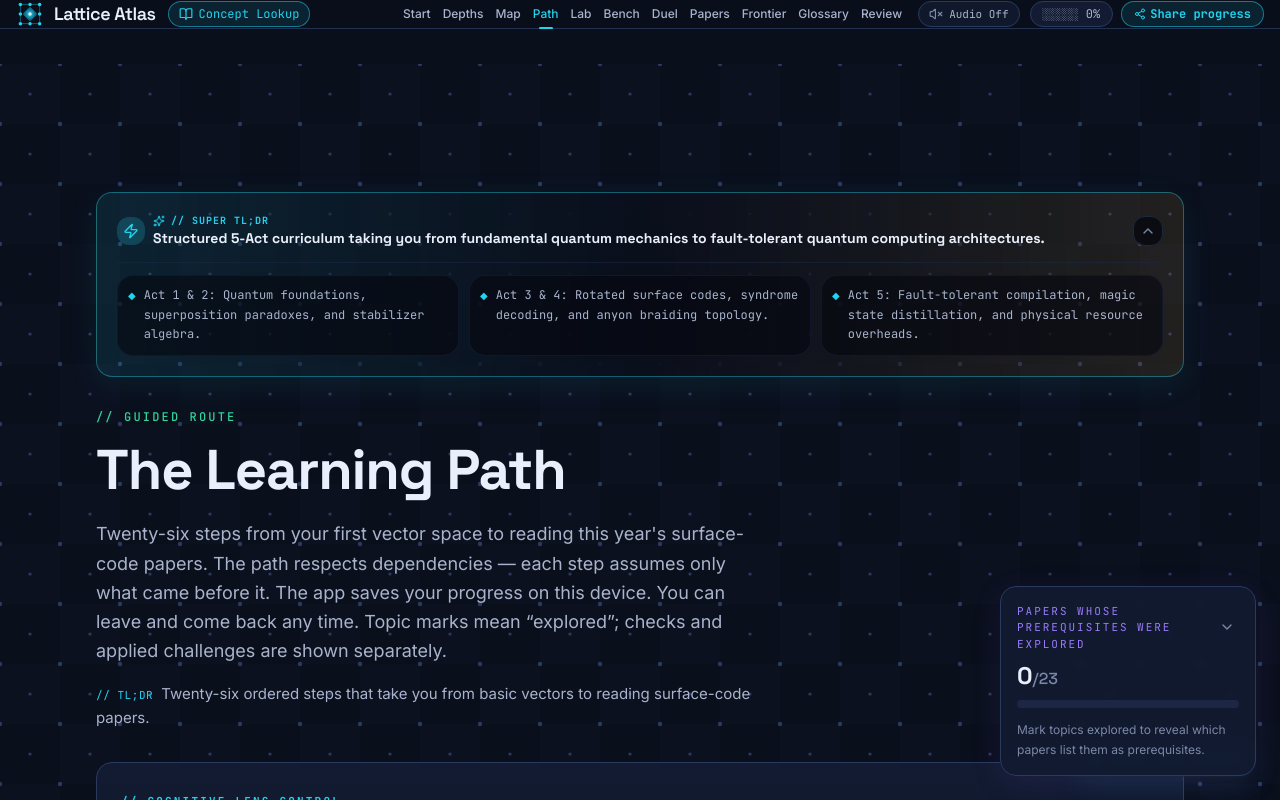
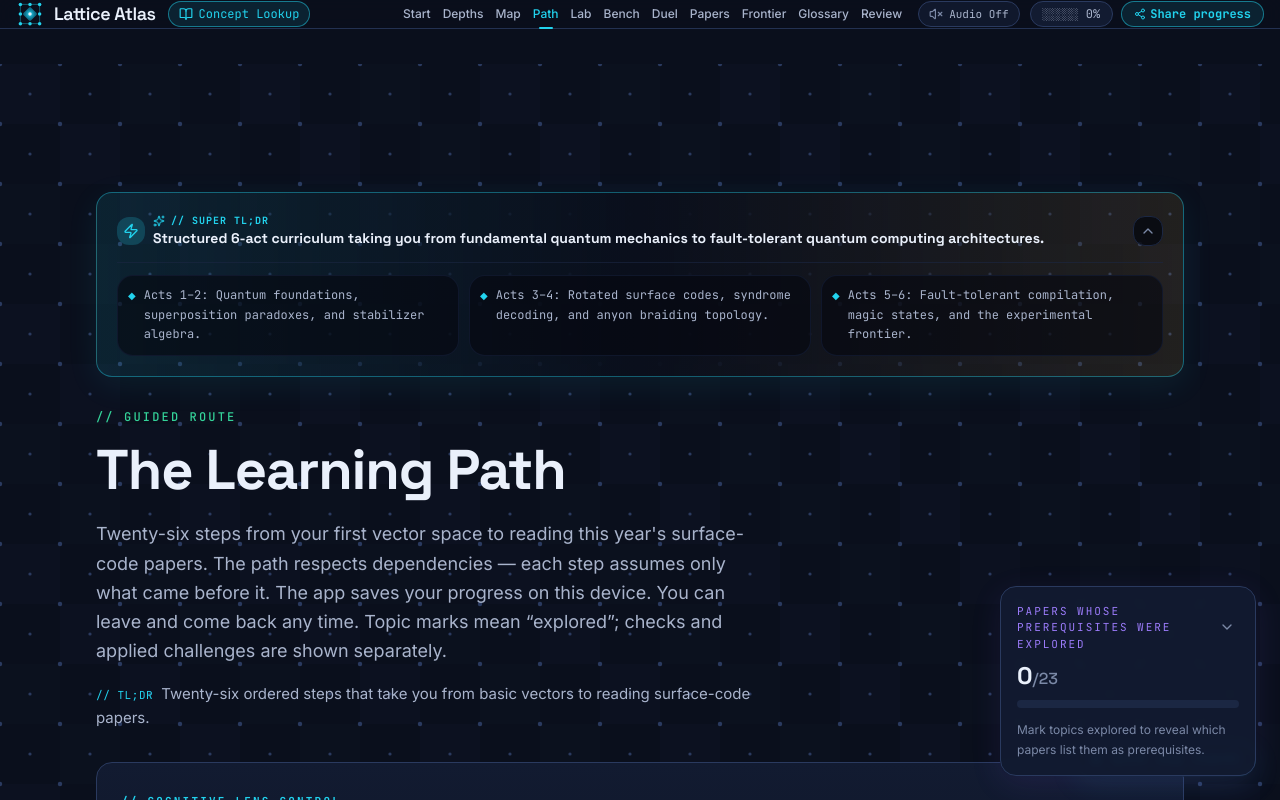
Before and after one commit to galic1987/lattice-atlas, a React (Vite) app in the folder app/: page /path in a window 1280 px wide. Shown: the top 800 px of the page. Built offline with nearby package versions, Linux system fonts and the light colour scheme.

Commit message:
fix: review-sweep findings — scroll race, tab desync, stale act copy, bb-18 distance proof (#127)

```diff
--- a/app/src/components/ErrorCodeExplorer.tsx
+++ b/app/src/components/ErrorCodeExplorer.tsx
@@ -521,7 +521,7 @@ function QuantumLab({
 /* ---------------- the explorer ---------------- */
 
 export default function ErrorCodeExplorer() {
-  const { recordEvidence } = useProgress();
+  const { recordEvidence, evidenceFor } = useProgress();
   const [labsDone, setLabsDone] = useState<ReadonlySet<string>>(new Set());
   const recordedRef = useRef(false);
 
@@ -540,6 +540,10 @@ export default function ErrorCodeExplorer() {
   const taskComplete = labsDone.size >= QUANTUM_CODES.length;
   useEffect(() => {
     if (!taskComplete || recordedRef.current) return;
+    if (evidenceFor('lab-task').some((e) => e.taskId === 'correct-single-pauli' && e.completed)) {
+      recordedRef.current = true; // already on the record from a previous run
+      return;
+    }
     recordedRef.current = true;
     recordEvidence({
       kind: 'lab-task',
@@ -548,7 +552,7 @@ export default function ErrorCodeExplorer() {
       taskId: 'correct-single-pauli',
       completed: true,
     });
-  }, [taskComplete, recordEvidence]);
+  }, [taskComplete, recordEvidence, evidenceFor]);
 
   return (
     <div className="rounded-2xl border border-plaquette/40 bg-ink-900 p-6 shadow-glow-cyan">
--- a/app/src/components/LabWorkbenchHub.tsx
+++ b/app/src/components/LabWorkbenchHub.tsx
@@ -293,13 +293,20 @@ export default function LabWorkbenchHub() {
   const [searchParams, setSearchParams] = useSearchParams();
   const hubRef = useRef<HTMLDivElement>(null);
   const workspaceRef = useRef<HTMLDivElement>(null);
+  const selfInflictedParam = useRef(false);
   const tabParam = searchParams.get('tab');
   const validTabParam = tabParam && WORKBENCH_TOOLS.some((w) => w.id === tabParam) ? (tabParam as ToolTab) : null;
   const [selectedTab, setSelectedTab] = useState<ToolTab>('surface-3d');
   const activeTab = validTabParam ?? selectedTab;
 
-  // Deep-link (?tab=…) from the command palette or URL: scroll into view
+  // Deep-link (?tab=…) from the command palette or URL: scroll into view.
+  // Skipped when the param change came from switchTab itself — otherwise this
+  // scroll back up to the hub defeats the scroll down to the workspace.
   useEffect(() => {
+    if (selfInflictedParam.current) {
+      selfInflictedParam.current = false;
+      return;
+    }
     if (validTabParam) {
       hubRef.current?.scrollIntoView({ behavior: 'smooth', block: 'start' });
     }
@@ -315,6 +322,13 @@ export default function LabWorkbenchHub() {
     [defaultLattice, defaultErrors]
   );
 
+  // Bare /lab (no param — e.g. after Back): keep URL and workspace in sync
+  // by writing the active tab back into the URL without adding history.
+  useEffect(() => {
+    if (!tabParam) setSearchParams({ tab: activeTab }, { replace: true });
+    // eslint-disable-next-line react-hooks/exhaustive-deps -- only when the param disappears
+  }, [tabParam]);
+
   const filteredTools =
     activeCategory === 'All'
       ? WORKBENCH_TOOLS
@@ -322,7 +336,10 @@ export default function LabWorkbenchHub() {
 
   const switchTab = (tab: ToolTab) => {
     sound.playDecoderLock();
+    selfInflictedParam.current = true;
     setSelectedTab(tab);
+    // The active tab's card must stay visible: reset the category filter to 'All'
+    setActiveCategory('All');
     // URL is the source of truth for the active tool (Back/refresh/copy-link keep it)
     setSearchParams({ tab }, { replace: false });
     // Mobile flow: bring the workspace into view and move focus to it
--- a/app/src/components/QldpcTannerGraphVisualizer.tsx
+++ b/app/src/components/QldpcTannerGraphVisualizer.tsx
@@ -409,7 +409,7 @@ export default function QldpcTannerGraphVisualizer() {
               </div>
 
               <div className="rounded-lg bg-ink-900 p-3 border border-ink-700 opacity-80">
-                <div className="text-[11px] text-text-low">Equivalent 2D Surface Code Overhead:</div>
+                <div className="text-[11px] text-text-low">Equivalent 2D Surface Code Overhead (k·2d² distance-matched; bb-18 uses t-matched rotated patches):</div>
                 <div className="mt-1 text-base font-bold text-rose-400">
                   {preset.surfaceEquivQubits} Physical Qubits
                 </div>
--- a/app/src/components/SuperTLDR.tsx
+++ b/app/src/components/SuperTLDR.tsx
@@ -3,7 +3,7 @@ import { useLocation } from 'react-router-dom';
 import { motion, AnimatePresence } from 'framer-motion';
 import { Zap, ChevronDown, Sparkles } from 'lucide-react';
 import { sound } from '@/lib/sound';
-import { papers } from '@/data';
+import { papers, topics } from '@/data';
 
 const PAGE_TLDR: Record<string, { summary: string; takeaways: string[] }> = {
   '/': {
@@ -27,15 +27,15 @@ const PAGE_TLDR: Record<string, { summary: string; takeaways: string[] }> = {
     takeaways: [
       'Explore prerequisite paths connecting classical error correction to fault-tolerant algorithms.',
       'Toggle between Physical Metaphor (Intuition) and Rigorous Math (Formalism) cognitive lenses.',
-      'Track your mastery progress across all 26 core topological concepts.',
+      `Track your mastery progress across all ${topics.length} core topological concepts.`,
     ],
   },
   '/path': {
-    summary: 'Structured 5-Act curriculum taking you from fundamental quantum mechanics to fault-tolerant architectures.',
+    summary: 'Structured 6-act curriculum taking you from fundamental quantum mechanics to fault-tolerant architectures.',
     takeaways: [
-      'Act 1 & 2: Quantum foundations, superposition paradoxes, and stabilizer algebra.',
-      'Act 3 & 4: Rotated surface codes, syndrome decoding, and anyon braiding topology.',
-      'Act 5: Fault-tolerant compilation, magic state distillation, and physical resource overheads.',
+      'Acts 1–2: Quantum foundations, superposition paradoxes, and stabilizer algebra.',
+      'Acts 3–4: Rotated surface codes, syndrome decoding, and anyon braiding topology.',
+      'Acts 5–6: Fault-tolerant compilation, magic states, and the experimental frontier.',
     ],
   },
   '/altitudes': {
@@ -63,7 +63,7 @@ const PAGE_TLDR: Record<string, { summary: string; takeaways: string[] }> = {
     ],
   },
   '/papers': {
-    summary: `Annotated bibliography of ${papers.length} key quantum error correction papers with PDF-verified reading prompts.`,
+    summary: `Annotated bibliography of ${papers.length} key quantum error correction papers with reading prompts; selected papers carry PDF-verified notes.`,
     takeaways: [
       'Chronological timeline from Bravyi–Kitaev 1998 to Willow 2024 and 2026 scheduling research.',
       'Each paper includes key contributions and why it matters; selected papers carry PDF-verified technical notes.',
--- a/app/src/pages/LearningPath.tsx
+++ b/app/src/pages/LearningPath.tsx
@@ -940,11 +940,11 @@ export default function LearningPath() {
       {/* Section 1 — header + progress hero */}
       <section className="mx-auto max-w-6xl px-6 pt-32 pb-12 md:px-8">
         <SuperTLDR
-          summary="Structured 5-Act curriculum taking you from fundamental quantum mechanics to fault-tolerant quantum computing architectures."
+          summary="Structured 6-act curriculum taking you from fundamental quantum mechanics to fault-tolerant quantum computing architectures."
           takeaways={[
-            'Act 1 & 2: Quantum foundations, superposition paradoxes, and stabilizer algebra.',
-            'Act 3 & 4: Rotated surface codes, syndrome decoding, and anyon braiding topology.',
-            'Act 5: Fault-tolerant compilation, magic state distillation, and physical resource overheads.',
+            'Acts 1–2: Quantum foundations, superposition paradoxes, and stabilizer algebra.',
+            'Acts 3–4: Rotated surface codes, syndrome decoding, and anyon braiding topology.',
+            'Acts 5–6: Fault-tolerant compilation, magic states, and the experimental frontier.',
           ]}
         />
         <p className="eyebrow !text-stabilizer">// GUIDED ROUTE</p>
--- a/app/src/pages/Papers.tsx
+++ b/app/src/pages/Papers.tsx
@@ -720,7 +720,7 @@ export default function Papers() {
 
         <div className="relative mx-auto max-w-7xl px-6 pb-10 pt-32 md:px-8">
           <SuperTLDR
-            summary={`Annotated bibliography of ${papers.length} key quantum error correction papers with PDF-verified reading prompts.`}
+            summary={`Annotated bibliography of ${papers.length} key quantum error correction papers with reading prompts; selected papers carry PDF-verified notes.`}
             takeaways={[
               'Chronological timeline from Bravyi–Kitaev 1998 to Willow 2024 and 2026 scheduling research.',
               'Each paper includes key contributions and why it matters; selected papers carry PDF-verified notes.',
```
Also changed, not shown: app/scripts/check-codes.mjs (+37 -0 lines).
